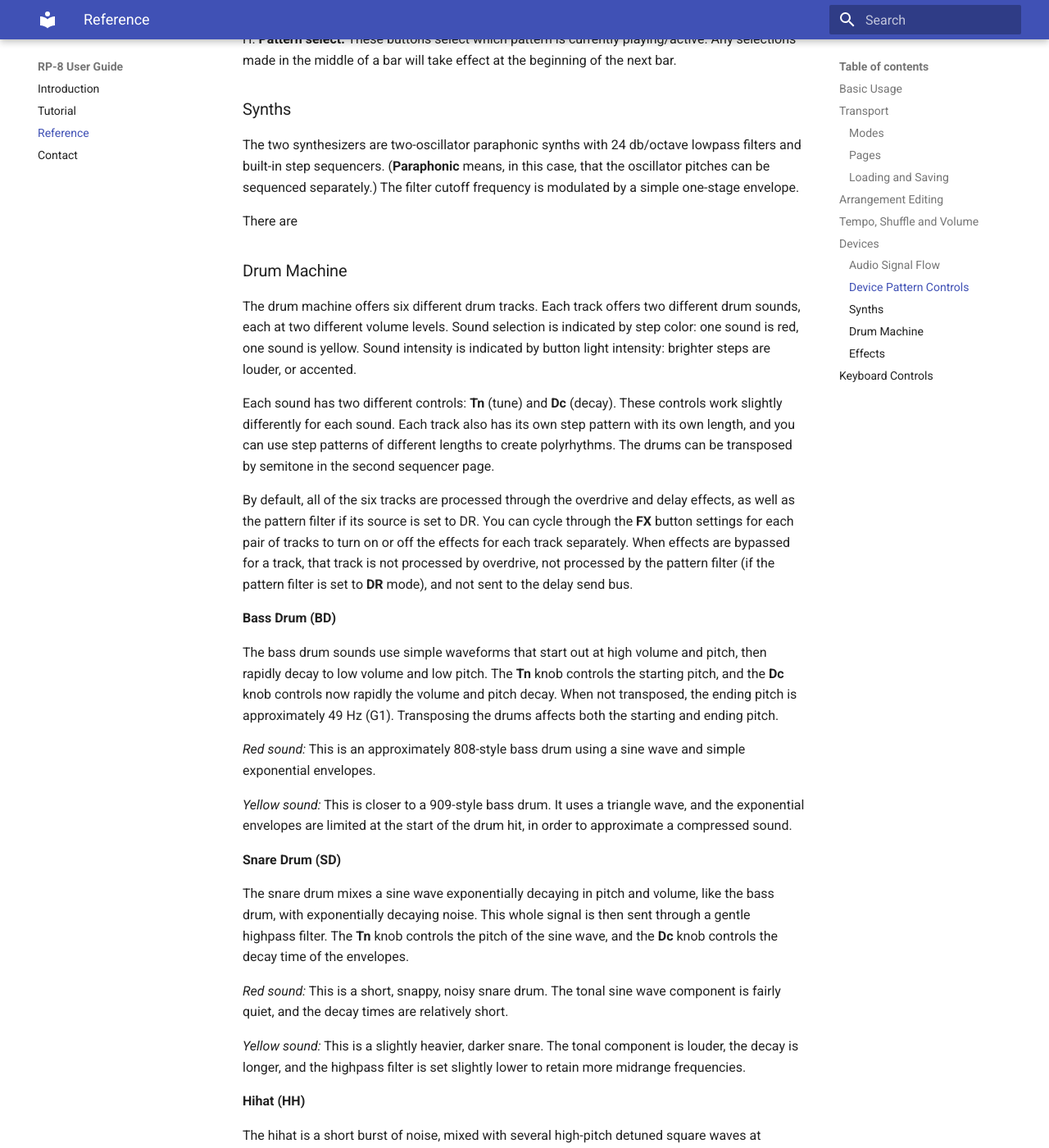
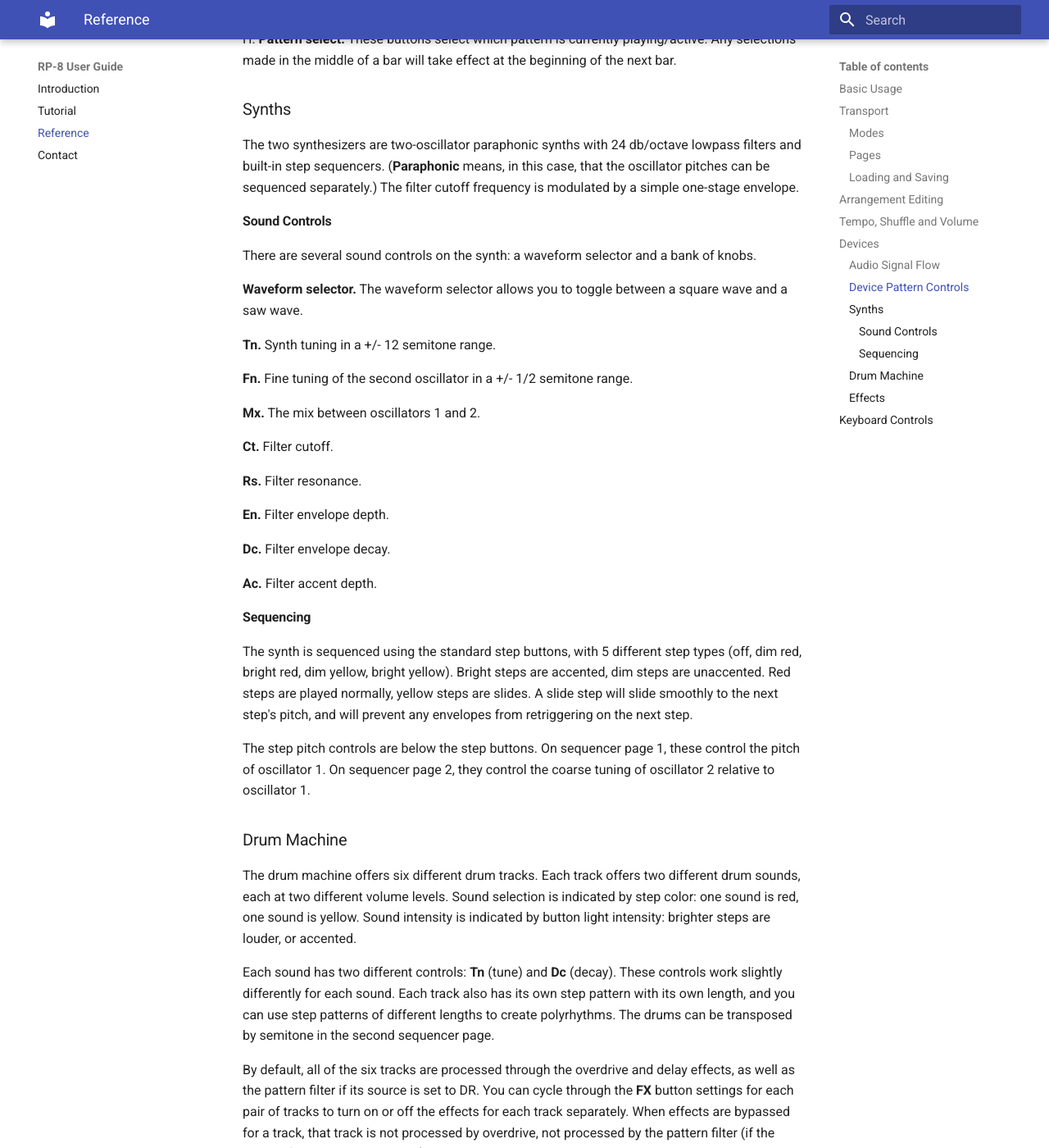
Before and after one commit to luchak/rp8, an MkDocs documentation site: the page built from docs/reference.md, in a window 1280 px wide and 1400 px high, scrolled down 6922 px. Shown: the whole window at 82% size. Built offline with MkDocs 1.6.1 and Material for MkDocs 9.7.7, drawn with Linux system fonts in a browser that asks for light colours.

Commit message:
Synth docs.

```diff
--- a/docs/reference.md
+++ b/docs/reference.md
@@ -211,7 +211,37 @@ The two synthesizers are two-oscillator paraphonic synths with 24 db/octave lowp
 sequencers. (**Paraphonic** means, in this case, that the oscillator pitches can be sequenced separately.) The filter
 cutoff frequency is modulated by a simple one-stage envelope.
 
-There are
+#### Sound Controls
+
+There are several sound controls on the synth: a waveform selector and a bank of knobs.
+
+**Waveform selector.** The waveform selector allows you to toggle between a square wave and a saw wave.
+
+**Tn.** Synth tuning in a +/- 12 semitone range.
+
+**Fn.** Fine tuning of the second oscillator in a +/- 1/2 semitone range.
+
+**Mx.** The mix between oscillators 1 and 2.
+
+**Ct.** Filter cutoff.
+
+**Rs.** Filter resonance.
+
+**En.** Filter envelope depth.
+
+**Dc.** Filter envelope decay.
+
+**Ac.** Filter accent depth.
+
+#### Sequencing
+
+The synth is sequenced using the standard step buttons, with 5 different step types (off, dim red, bright red, dim
+yellow, bright yellow). Bright steps are accented, dim steps are unaccented. Red steps are played normally, yellow
+steps are slides. A slide step will slide smoothly to the next step's pitch, and will prevent any envelopes from
+retriggering on the next step.
+
+The step pitch controls are below the step buttons. On sequencer page 1, these control the pitch of oscillator 1. On
+sequencer page 2, they control the coarse tuning of oscillator 2 relative to oscillator 1.
 
 ### Drum Machine
 
```
